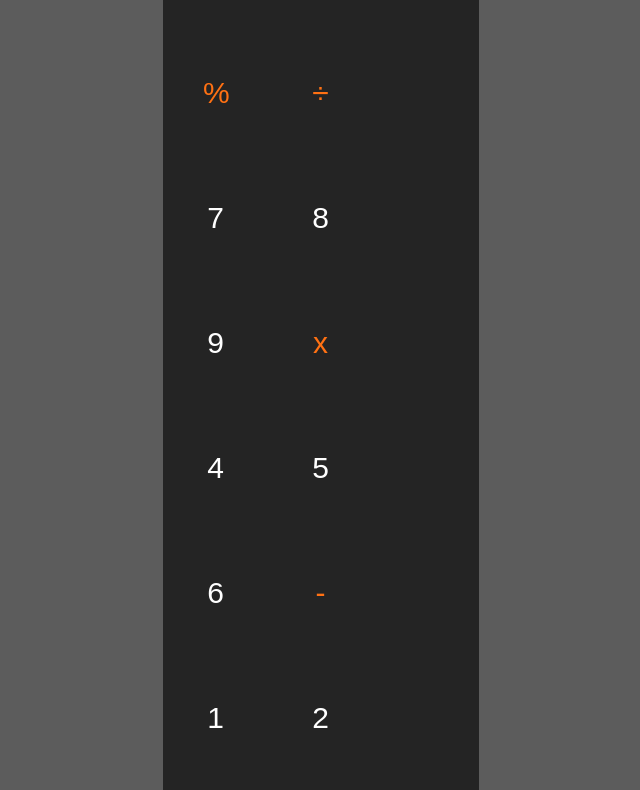
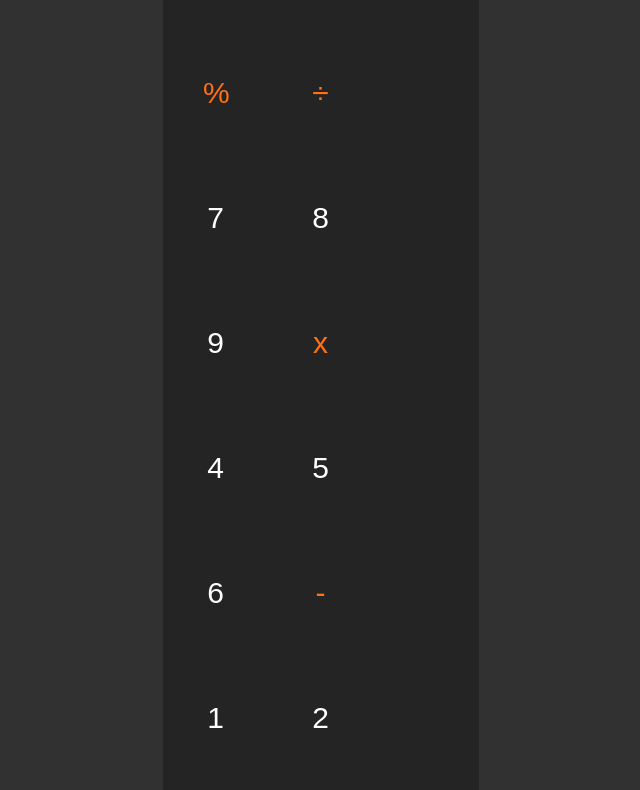
Before and after one commit to AxRRR/sumplecalculator, a plain HTML site: page index.html in a window 1280 px wide. Shown: the part 167-957 px from the top of the page, without its empty margins (319-959 px from the left). Drawn offline with Linux system fonts and the light colour scheme.

Commit message:
Add files via upload

```diff
--- a/styles.css
+++ b/styles.css
@@ -1,5 +1,5 @@
 body {
-	background-color: rgb(92, 92, 92);
+	background-color: rgb(49, 49, 49);
 }
 
 .calc_container-main {
```
